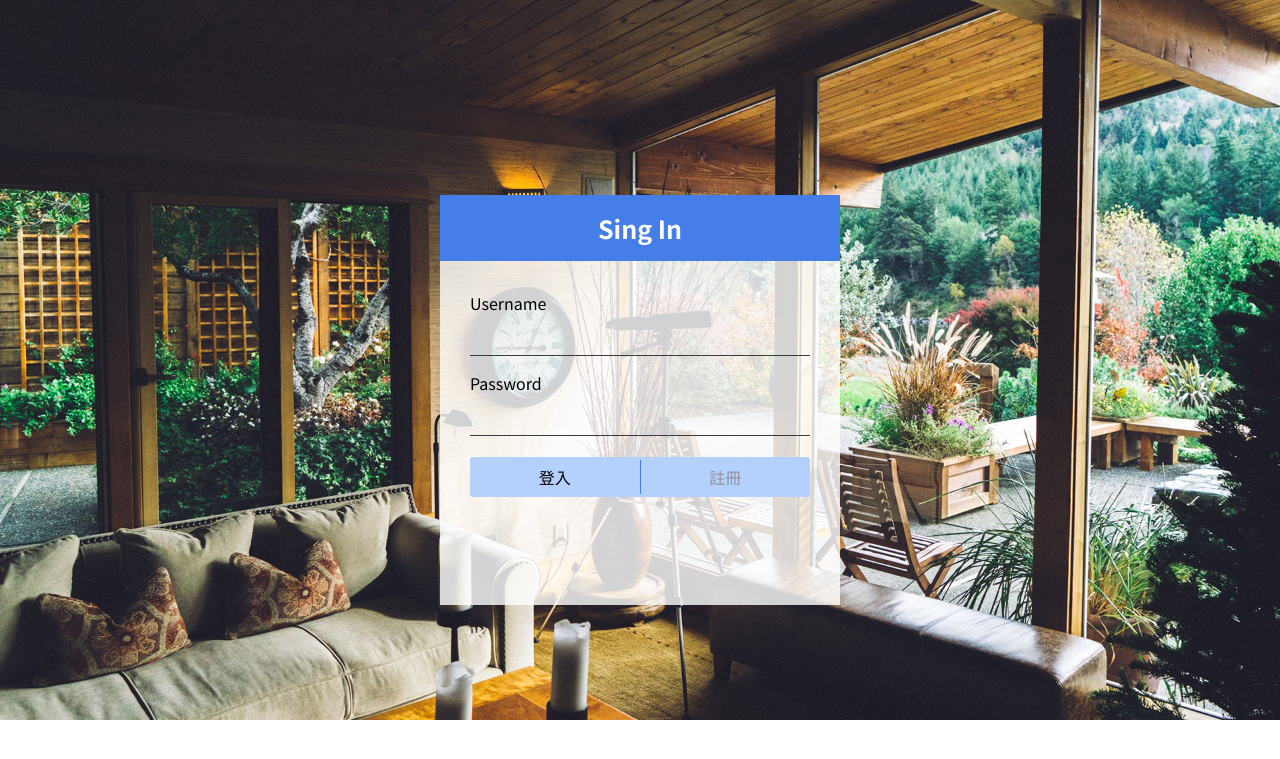
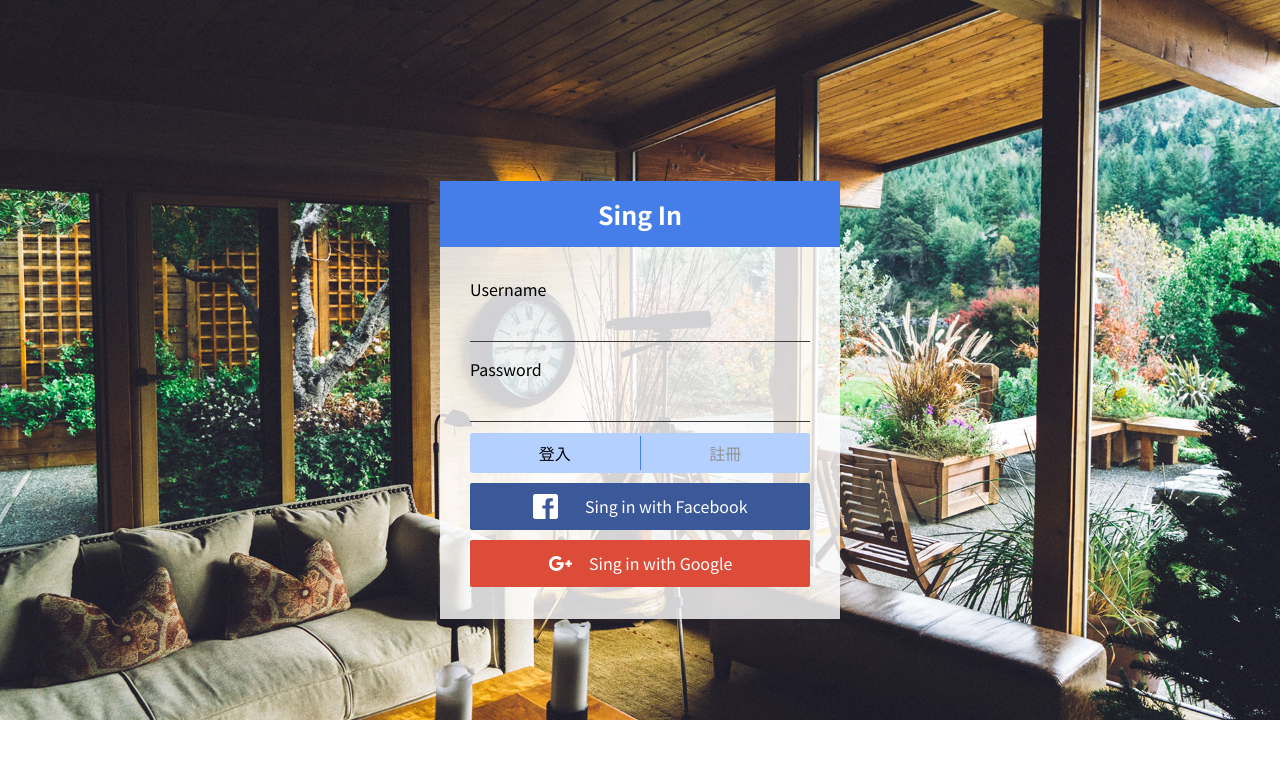
Before and after one commit to gra230434/videocenter, a Django app: template templates/index/login.html in a window 1280 px wide. Shown: the top 759 px of the page. Run offline with Django 3.2, Linux system fonts and the light colour scheme; the template is opened without the code that fills it, so the values that code supplies are empty, except form fields; tables that the repository leaves empty hold one stand-in row (values such as "Sample post"); form fields are guessed from the names that the template uses; some libraries are stand-ins or nearby versions.

Commit message:
login with FB and Google

```diff
--- a/static/index/style.css
+++ b/static/index/style.css
@@ -10,6 +10,7 @@
  * 2.0 - Sidepage
  * 3.0 - loginpage
  * 4.0 - Masterbar
+ * 5.0 - Social Login
  */
 
 /* google font notosanstc */
@@ -206,7 +207,7 @@ optgroup {
 }
 
 .singinweb {
-        height: 410px;
+        height: 438px;
 }
 
 .registerweb {
@@ -415,7 +416,114 @@ optgroup {
 
 .videobox h3 {
 	background-color: rgba(0, 0, 0, 0.6);
-  color: white;
-  padding: 14px;
+        color: white;
+        padding: 14px;
 	margin: 0;
 }
+
+/**
+ * 5.0 - Social Login
+ *
+ */
+.soc_button {
+      margin-top: 10px;
+      padding: 10px 1em;
+      border: 1px solid transparent;
+      border-radius: 2px;
+      text-align: center;
+}
+
+.social.facebook {
+  background-color: #3b5998;
+  color: #fefefe;
+}
+
+.social.facebook:hover, .social.facebook:focus {
+  background-color: #2f477a;
+  color: #fefefe;
+}
+
+.social.twitter {
+  background-color: #55acee;
+  color: #fefefe;
+}
+
+.social.twitter:hover, .social.twitter:focus {
+  background-color: #1a8fe8;
+  color: #fefefe;
+}
+
+.social.linkedin {
+  background-color: #007bb5;
+  color: #fefefe;
+}
+
+.social.linkedin:hover, .social.linkedin:focus {
+  background-color: #006291;
+  color: #fefefe;
+}
+
+.social.youtube {
+  background-color: #bb0000;
+  color: #fefefe;
+}
+
+.social.youtube:hover, .social.youtube:focus {
+  background-color: #960000;
+  color: #fefefe;
+}
+
+.social.instagram {
+  background-color: #125688;
+  color: #fefefe;
+}
+
+.social.instagram:hover, .social.instagram:focus {
+  background-color: #0e456d;
+  color: #fefefe;
+}
+
+.social.pinterest {
+  background-color: #cb2027;
+  color: #fefefe;
+}
+
+.social.pinterest:hover, .social.pinterest:focus {
+  background-color: #a21a1f;
+  color: #fefefe;
+}
+
+.social.google-plus {
+  background-color: #dd4b39;
+  color: #fefefe;
+}
+
+.social.google-plus:hover, .social.google-plus:focus {
+  background-color: #be3221;
+  color: #fefefe;
+}
+
+.social.github {
+  background-color: #000000;
+  color: #fefefe;
+}
+
+.social.github:hover, .social.github:focus {
+  background-color: black;
+  color: #fefefe;
+}
+
+.social.tumblr {
+  background-color: #32506d;
+  color: #fefefe;
+}
+
+.social.tumblr:hover, .social.tumblr:focus {
+  background-color: #284057;
+  color: #fefefe;
+}
+
+.social > .fa {
+  color: #fefefe;
+  margin-right: .25rem;
+}
--- a/templates/index/login.html
+++ b/templates/index/login.html
@@ -1,12 +1,13 @@
 {% extends "index/base.html" %}
 
-{% block head_js %}<script src='https://www.google.com/recaptcha/api.js'></script>{% endblock %}
+{% block head_js %}{% endblock %}
 
 {% block title %}Sing In{% endblock %}
 
 {% block intoclass %}intoweb singinweb{% endblock %}
 
 {% block content %}
+<!-- facebook js SDK Start -->
 <div id="intoboxtitle" class="intoboxtitle"><b>Sing In</b></div>
 <div id="loginbox" class="loginbox" style = "margin:30px">
   <form method = "post" id="login_form" action="{% url 'SingIn' %}">
@@ -15,7 +16,6 @@
     {{ form.username }}
     <p>{{ form.password.label_tag }}</p>
     {{ form.password }}
-    <div class="g-recaptcha" data-sitekey="6LdtgCAUAAAAANinqqbwXrmvk5JvvmzyvTRrDL_p"></div>
   </form>
   <div class="intowebsubmit">
     <button type="submit" form="login_form" value="Submit" style="left:0;">登入</button>
@@ -24,6 +24,40 @@
     </a>
   </div>
   <div class="clear"></div>
+<a href="{% url 'social:begin' 'facebook' %}">
+  <div class="soc_button social facebook">
+    <div style="margin:0 auto;height:25px;width:215px">
+    <div class="fa fa-facebook" aria-hidden="true" style="height:25px;width:25px;float:left;">
+      <svg version="1.1" id="Layer_1" xmlns="http://www.w3.org/2000/svg" xmlns:xlink="http://www.w3.org/1999/xlink" x="0px" y="0px" viewBox="0 0 48 48" style="enable-background:new 0 0 48 48;" xml:space="preserve">
+      <style type="text/css">.st0{fill:#FFFFFF;}</style>
+      <path class="st0" d="M43.6,0H4.4C2,0,0,2,0,4.4v39.2C0,46,2,48,4.4,48H24V28h-6v-6h6v-6c0-5,2-8,8-8h6v6h-2.6c-1.8,0-3.4,1.6-3.4,3.4V22h8l-1,6h-7v20h11.6c2.4,0,4.4-2,4.4-4.4V4.4C48,2,46,0,43.6,0z"/>
+      </svg>
+    </div>
+   <div style="float:right">Sing in with Facebook</div>
+   </div>
+  </div>
+</a>
+<a href="{% url 'social:begin' 'google-oauth2' %}">
+  <div class="soc_button social google-plus">
+    <div style="margin:0 auto;height:25px;width:185px">
+    <div class="fa fa-facebook" aria-hidden="true" style="height:25px;width:25px;float:left;">
+      <svg version="1.1" id="Layer_1" xmlns="http://www.w3.org/2000/svg" xmlns:xlink="http://www.w3.org/1999/xlink" x="0px" y="0px" viewBox="0 0 458.2 458.2" style="enable-background:new 0 0 458.2 458.2;" xml:space="preserve">
+      <style type="text/css">.st1{fill:#FFFFFF;}</style>
+      <g>
+	<path class="st1" d="M166,257h66.1c-11.6,32.8-43,56.3-79.8,56c-44.6-0.3-81.5-36-83.3-80.6c-1.9-47.8,36.5-87.3,83.9-87.3
+		c21.7,0,41.5,8.3,56.4,21.8c3.5,3.2,8.9,3.2,12.4,0l24.3-22.8c3.8-3.6,3.8-9.6,0-13.2c-23.6-22.4-55.4-36.4-90.3-37
+		C81,92.4,18.1,153.5,17.6,228.2C17.1,303.3,77.9,364.5,153,364.5c72.2,0,131.2-56.5,135.1-127.7c0.1-0.9,0.2-31.1,0.2-31.1H166
+		c-5,0-9.1,4.1-9.1,9.1V248C157,253,161,257,166,257z"/>
+	<path class="st1" d="M400.2,208.7v-32.5c0-4.4-3.6-7.9-7.9-7.9h-27.3c-4.4,0-7.9,3.6-7.9,7.9v32.5h-32.5c-4.4,0-7.9,3.6-7.9,7.9
+		V244c0,4.4,3.6,7.9,7.9,7.9H357v32.5c0,4.4,3.6,7.9,7.9,7.9h27.3c4.4,0,7.9-3.6,7.9-7.9v-32.5h32.5c4.4,0,7.9-3.6,7.9-7.9v-27.3
+		c0-4.4-3.6-7.9-7.9-7.9L400.2,208.7L400.2,208.7z"/>
+     </g>
+     </svg>
+    </div>
+   <div style="float:right">Sing in with Google</div>
+   </div>
+  </div>
+</a>
 </div><!-- .loginbox -->
 {% if form.errors %}
 <div class="errormessage">
--- a/video/urls.py
+++ b/video/urls.py
@@ -19,6 +19,8 @@ from django.contrib import admin
 
 urlpatterns = [
     url(r'^', include('index.urls')),
+    # social-auth-app-django
+    url(r'^oauth/', include('social_django.urls', namespace='social')),
     url(r'^vcenter/', include('videocenter.urls')),
     url(r'^account/', include('account.urls')),
     url(r'^admin/', admin.site.urls),
```
Also changed, not shown: videocenter/views.py (+9 -10 lines).
